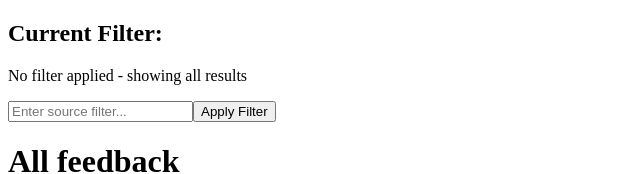
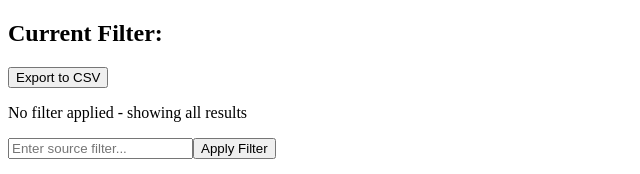
Before and after one commit to c4r-dev/r2r-feed-back-v1, a Next.js app: page /ViewPageV2 in a window 1280 px wide. Shown: the top 174 px of the page, without its empty margins (0-640 px from the left). Built offline with nearby package versions, Linux system fonts and the light colour scheme; no server answers; the database is empty.

Commit message:
csv export

```diff
--- a/app/ViewPageV2/page.js
+++ b/app/ViewPageV2/page.js
@@ -30,10 +30,49 @@ function ViewPage() {
     }
   };
 
+  const exportToCSV = () => {
+    // Convert data to CSV format
+    const headers = ['Activity Name', 'Feedback', 'Comment', 'Date'];
+    const csvRows = [headers];
+
+    studentInputs.forEach(input => {
+      csvRows.push([
+        input.activityName,
+        input.answerQ1,
+        input.fbtool,
+        new Date(input.createdAt).toLocaleString()
+      ].map(field =>
+        // Escape fields that contain commas or quotes
+        typeof field === 'string' ?
+          `"${field.replace(/"/g, '""')}"` :
+          field
+      ));
+    });
+
+    const csvContent = csvRows.map(row => row.join(',')).join('\n');
+    const blob = new Blob([csvContent], { type: 'text/csv;charset=utf-8;' });
+    const link = document.createElement('a');
+    const url = URL.createObjectURL(blob);
+
+    link.setAttribute('href', url);
+    link.setAttribute('download', `feedback-export${source ? `-${source}` : ''}.csv`);
+    document.body.appendChild(link);
+    link.click();
+    document.body.removeChild(link);
+  };
+
   return (
     <div>
       <div className="mb-6 p-4 bg-gray-100 rounded">
-        <h2 className="text-lg font-semibold mb-2">Current Filter:</h2>
+        <div className="flex justify-between items-center mb-4">
+          <h2 className="text-lg font-semibold">Current Filter:</h2>
+          <button
+            onClick={exportToCSV}
+            className="px-4 py-2 bg-green-500 text-white rounded hover:bg-green-600"
+          >
+            Export to CSV
+          </button>
+        </div>
         <p>{source ? `Showing results for: ${source}` : 'No filter applied - showing all results'}</p>
 
         <form onSubmit={handleFilterApply} className="mt-4 flex gap-2">
```
